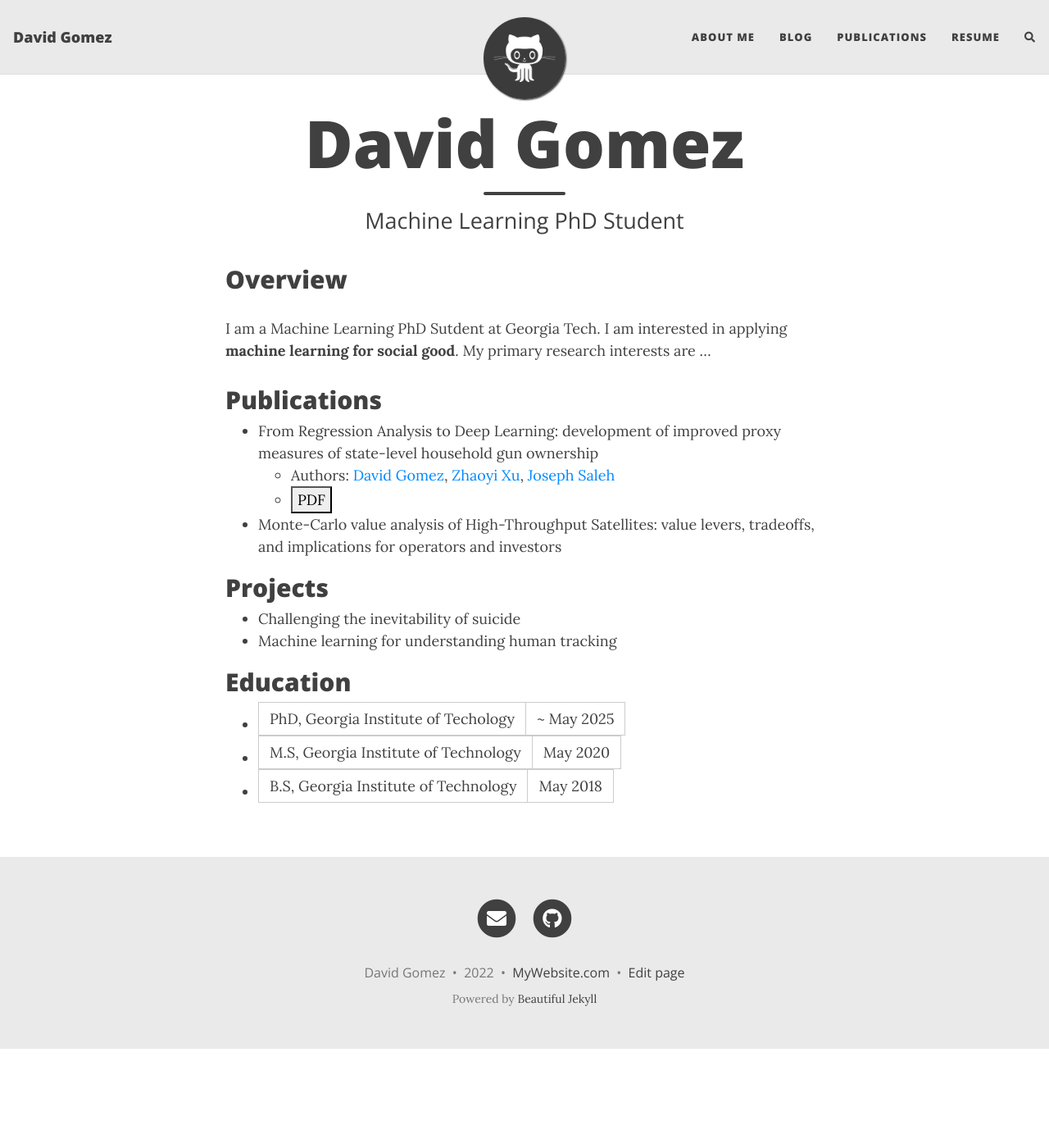
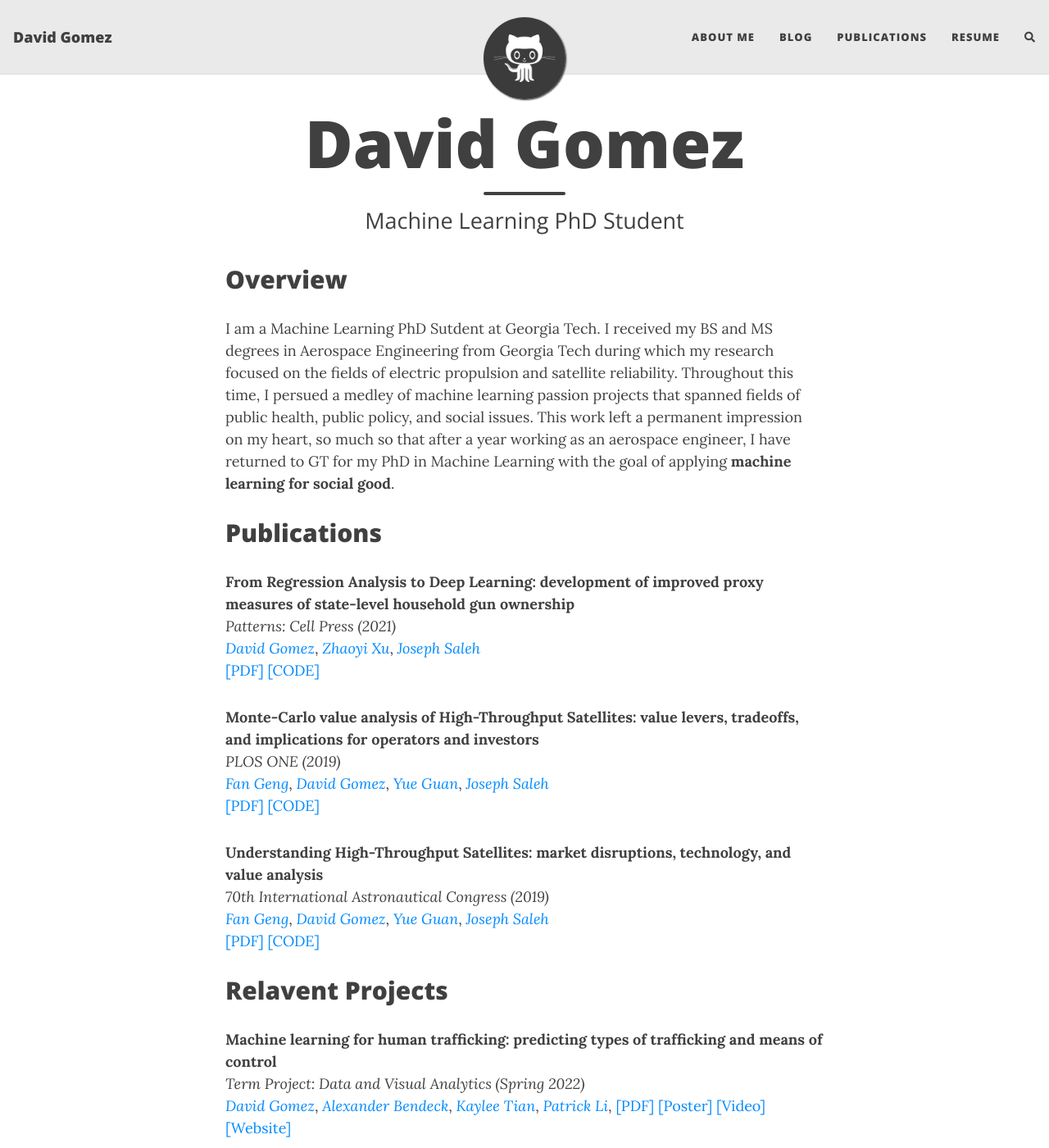
Before and after one commit to dbgomez94/dbgomez94.github.io, a Jekyll site: the page built from index.md, in a window 1280 px wide and 1400 px high. Shown: the whole window at 82% size. Built offline with Jekyll 4.4.1, drawn with Linux system fonts in a browser that asks for light colours; nearby versions of some CDN libraries; the list of posts is cut into pages by our own code; comment, search, counter and statistics services are not loaded; some of the changed text lies outside the part shown.

Commit message:
first draft of homepage done

```diff
--- a/index.md
+++ b/index.md
@@ -1,27 +1,71 @@
 ---
-layout: page
+layout: home
 title: David Gomez
 subtitle: Machine Learning PhD Student
 ---
 
 ## Overview
 
-I am a Machine Learning PhD Sutdent at Georgia Tech. I am interested in applying **machine learning for social good**. My primary research interests are ...
+I am a Machine Learning PhD Sutdent at Georgia Tech. I received my BS and MS degrees in Aerospace Engineering from Georgia Tech during which my research focused on the fields of electric propulsion and satellite reliability. Throughout this time, I persued a medley of machine learning passion projects that spanned fields of public health, public policy, and social issues. This work left a permanent impression on my heart, so much so that after a year working as an aerospace engineer, I have returned to GT for my PhD in Machine Learning with the goal of applying **machine learning for social good**.
 
 ## Publications
 
-* From Regression Analysis to Deep Learning: development of improved proxy measures of state-level household gun ownership
-  * Authors: [David Gomez](https://scholar.google.com/citations?user=YmsZnXAAAAAJ&hl=en&oi=sra), [Zhaoyi Xu](https://scholar.google.com/citations?user=AlaqLgcAAAAJ&hl=en&oi=sra), [Joseph Saleh](https://scholar.google.com/citations?user=oewjyycAAAAJ&hl=en&oi=sra)
-  * <a><button name="button" style = "color: black" onclick="https://www.cell.com/action/showPdf?pii=S2666-3899%2820%2930202-6">PDF</button></a>
-* Monte-Carlo value analysis of High-Throughput Satellites: value levers, tradeoffs, and implications for operators and investors
+**From Regression Analysis to Deep Learning: development of improved proxy measures of state-level household gun ownership** \
+_Patterns: Cell Press (2021)_ \
+  [_David Gomez_](https://scholar.google.com/citations?user=YmsZnXAAAAAJ&hl=en&oi=sra),
+  [_Zhaoyi Xu_](https://scholar.google.com/citations?user=AlaqLgcAAAAJ&hl=en&oi=sra),
+  [_Joseph Saleh_](https://scholar.google.com/citations?user=oewjyycAAAAJ&hl=en&oi=sra) \
+  [[PDF]](https://www.cell.com/action/showPdf?pii=S2666-3899%2820%2930202-6)
+  [[CODE]](https://github.com/dbgomez94/gun-ownership-proxy)
 
-## Projects
+**Monte-Carlo value analysis of High-Throughput Satellites: value levers, tradeoffs, and implications for operators and investors** \
+_PLOS ONE (2019)_ \
+  [_Fan Geng_](https://scholar.google.com/citations?user=VC7KrQQAAAAJ&hl=en&oi=sra),
+  [_David Gomez_](https://scholar.google.com/citations?user=YmsZnXAAAAAJ&hl=en&oi=sra),
+  [_Yue Guan_](https://scholar.google.com/citations?user=Gr0QHIEAAAAJ&hl=en&oi=sra),
+  [_Joseph Saleh_](https://scholar.google.com/citations?user=oewjyycAAAAJ&hl=en&oi=sra) \
+  [[PDF]](https://journals.plos.org/plosone/article/file?id=10.1371/journal.pone.0222133&type=printable)
+  [[CODE]](https://github.com/dbgomez94/high-throughput-satellites)
 
-* Challenging the inevitability of suicide
-* Machine learning for understanding human tracking
+**Understanding High-Throughput Satellites: market disruptions, technology, and value analysis** \
+_70th International Astronautical Congress (2019)_ \
+  [_Fan Geng_](https://scholar.google.com/citations?user=VC7KrQQAAAAJ&hl=en&oi=sra),
+  [_David Gomez_](https://scholar.google.com/citations?user=YmsZnXAAAAAJ&hl=en&oi=sra),
+  [_Yue Guan_](https://scholar.google.com/citations?user=Gr0QHIEAAAAJ&hl=en&oi=sra),
+  [_Joseph Saleh_](https://scholar.google.com/citations?user=oewjyycAAAAJ&hl=en&oi=sra) \
+  [[PDF]](http://iafastro.directory/iac/archive/browse/IAC-19/E3/3/49731/)
+  [[CODE]](https://github.com/dbgomez94/high-throughput-satellites)
+
+## Relavent Projects
+
+**Machine learning for human trafficking: predicting types of trafficking and means of control** \
+_Term Project: Data and Visual Analytics (Spring 2022)_ \
+  [_David Gomez_](https://scholar.google.com/citations?user=YmsZnXAAAAAJ&hl=en&oi=sra),
+  [_Alexander Bendeck_](https://alexanderbendeck.github.io/projects.html),
+  [_Kaylee Tian_](https://www.linkedin.com/in/kaylee-nianhan-tian/),
+  [_Patrick Li_](https://www.linkedin.com/in/patrick-li-0/),
+  [[PDF]](https://drive.google.com/file/d/1ZF1bpdqYRzA3Kcm1SRkUFkqupeNLzdAy/view?usp=sharing)
+  [[Poster]](https://drive.google.com/file/d/1z7QcypF5xcn1TSfJu9RjZayP8_fafuvX/view?usp=sharing)
+  [[Video]](https://youtu.be/GltcIuAIdTc)
+  [[Website]](https://alexanderbendeck.shinyapps.io/human-trafficking-app/)
+
+**On electic propulsion thrust stands: comprehensive uncertainty analysis and modernized conceptual design** \
+_NASA Space Technology Research Fellow at JPL (Summer 2020)_ \
+  [_David Gomez_](https://scholar.google.com/citations?user=YmsZnXAAAAAJ&hl=en&oi=sra) \
+  [[PDF]](https://drive.google.com/file/d/13bFrEk7PkWAY2GqFmNS_l3zvok1wE9Wj/view?usp=sharing)
+
+**Challenging the inevitability of suicide: the effect of gun regulation on overall suicide rates and portfolio of preventative measures** \
+_Term Project: Accident Causation and System Safety (Fall 2019)_ \
+  [_David Gomez_](https://scholar.google.com/citations?user=YmsZnXAAAAAJ&hl=en&oi=sra),
+  [_Jose Sanchez_](https://www.linkedin.com/in/jose-c-sanchez/),
+  [_Danial Baum_](https://www.linkedin.com/in/daniel-baum-ae/) \
+  [[PDF]](https://drive.google.com/file/d/1eBo4348ehcbSQ8zs2ny8W4vIRXymCLcg/view?usp=sharing)
+  [[Poster]](https://drive.google.com/file/d/1ATBb5rhDqnycLfk0daZcIRXaoVfniZDy/view?usp=sharing)
+  [[Slides]](https://drive.google.com/file/d/14bEKiji_KDBISvT7OCuvAQOwNU6QED1U/view?usp=sharing)
+
 
 ## Education
 
-* PhD, Georgia Institute of Techology | ~ May 2025
-* M.S, Georgia Institute of Technology | May 2020
-* B.S, Georgia Institute of Technology | May 2018
+**PhD, Georgia Tech | Expected Graduation: May 2025** \
+**M.S, Georgia Tech | May 2020** \
+**B.S, Georgia Tech | May 2018**
```
